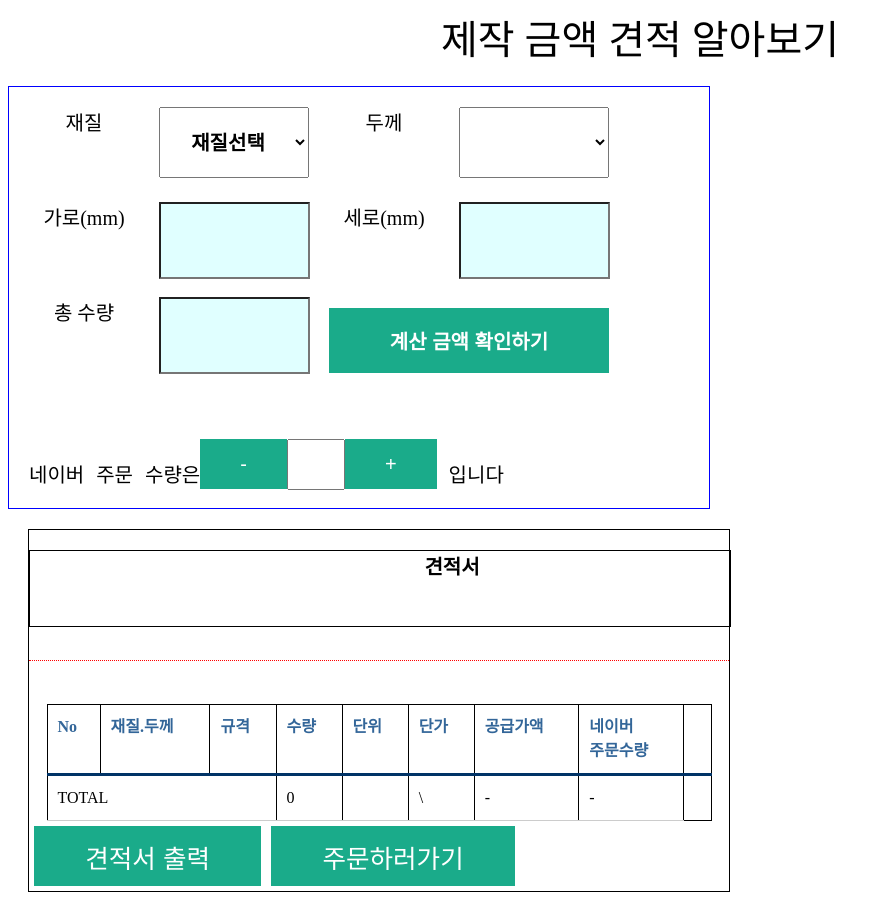
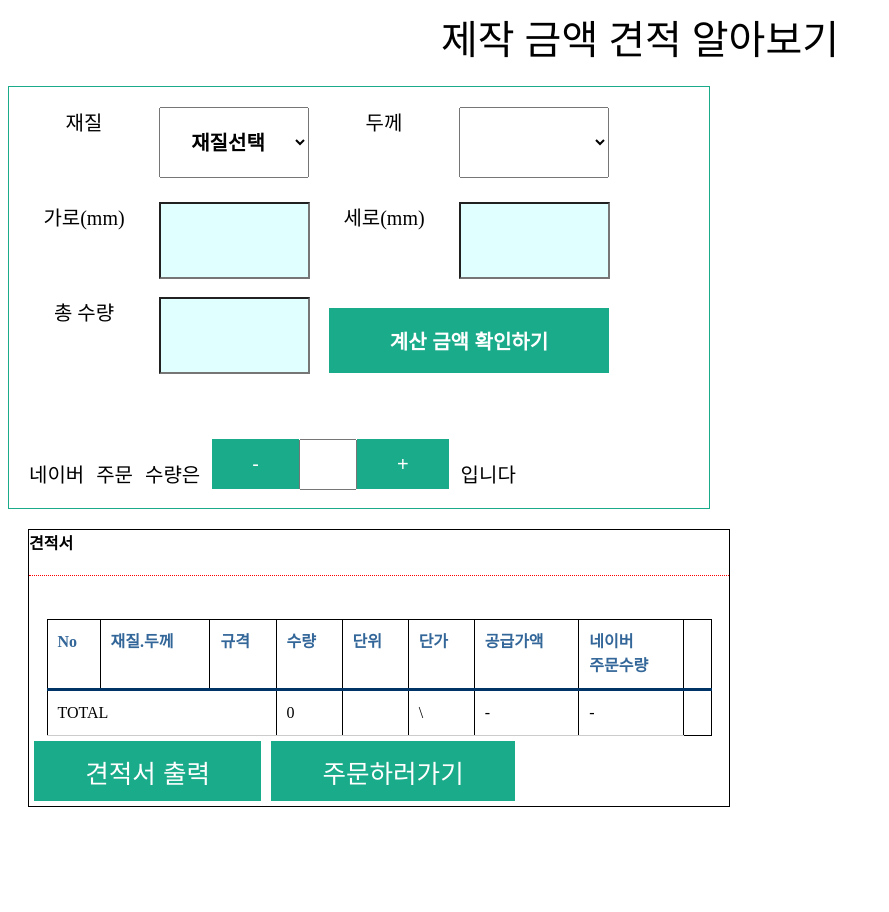
Before and after one commit to JYKim1001/StenStudio, a plain HTML site: page html/index.html in a window 1280 px wide. Shown: the whole page, without its empty margins (0-889 px from the left). After the commit the page ends 827 px from the top, so only its background shows below. Drawn offline with nearby package versions, Linux system fonts and the light colour scheme; a script that the page names is missing; files whose address does not match are found by name; a web font is replaced by a local one.

Commit message:
Update index.html

```diff
--- a/html/index.html
+++ b/html/index.html
@@ -135,7 +135,7 @@ button:hover:before,button:hover:after{
 
 
   <div class="main" style="width: 100%;">
-    <div class="left_main" style="border:  1px solid blue; float: left; width: 45%; min-width: 700px; margin-top: 20px;">
+    <div class="left_main" style="border:  1px solid #1AAB8A; float: left; width: 45%; min-width: 700px; margin-top: 20px;">
       <div style="float: left; margin-top: 20px">
         <div class="div_material_type_text main_Text" style="float: left;">재질</div>
         <div class="div_material_type main_Text">
@@ -219,7 +219,7 @@ button:hover:before,button:hover:after{
         </div>
 
         <div style="width:800px; margin:20px;">
-          <pre style="float: left; font-size: 20px;">네이버 주문 수량은</pre>
+          <pre style="float: left; font-size: 20px;">네이버 주문 수량은 </pre>
           <button style="float: left; font-size: 20px; height: 50px;">-</button>
           <input id="input_naverpay" style="float: left;
            font-size: 20px; font-weight: bold; width: 50px; height: 45px;" type="number" height="40px" width="50" min="0" step="1" />
@@ -232,15 +232,15 @@ button:hover:before,button:hover:after{
     <div id="right_main" class="right_main" style="float: left; width: 45%; min-width : 700px; margin: 20px;">
       <div class="my-box" style="border: 1px solid black; float: left; width: 100%;">
 
-        <pre class="my-box" style="border: 1px solid black; float: center; width: 100%;
+        <!--<pre class="my-box" style="border: 1px solid black; float: center; width: 100%;
           text-align: center;
           font-size: 20px;
-          text-align: center;">
-            <b>견적서</b>
+          text-align: center;">-->
+            <b style="">견적서</b>
 
-            </pre>
+            <!--</pre>-->
 
-        <div class="my-box" style="border: 0px solid gold; float: left; width: 59%;">
+        <!-- <div class="my-box" style="border: 0px solid gold; float: left; width: 59%;">
           <table id="" style="width: 95%; margin:auto">
 
             <!-- <thead>
@@ -256,9 +256,9 @@ button:hover:before,button:hover:after{
 
               </tr>
 
-            </thead> -->
+            </thead>
           </table>
-        </div>
+        </div>-->
 
         <hr style="height:0px;border-width:0;width: 95%; color:gray;background-color:gray" />
 
```
